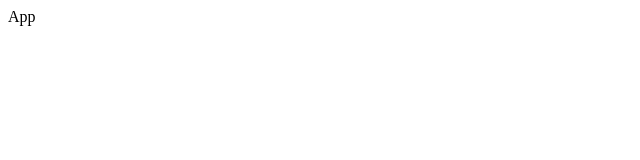
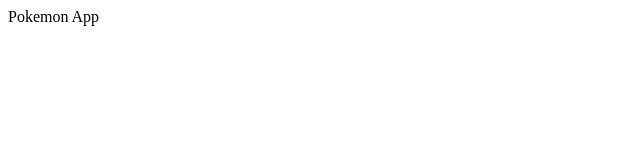
Before and after one commit to dimitarsabev00/Pokemon-App, a React (Vite) app: page / in a window 1280 px wide. Shown: the top 160 px of the page, without its empty margins (0-640 px from the left). Built offline with nearby package versions, Linux system fonts and the light colour scheme.

Commit message:
Install SASS

```diff
--- a/package.json
+++ b/package.json
@@ -11,7 +11,8 @@
   },
   "dependencies": {
     "react": "^18.2.0",
-    "react-dom": "^18.2.0"
+    "react-dom": "^18.2.0",
+    "sass": "^1.74.1"
   },
   "devDependencies": {
     "@types/react": "^18.2.66",
--- a/src/App.tsx
+++ b/src/App.tsx
@@ -1,5 +1,8 @@
-const App = () => {
-  return <div>App</div>;
+import React from "react";
+import "./App.scss";
+
+const App: React.FC = () => {
+  return <div>Pokemon App</div>;
 };
 
 export default App;
--- a/src/main.tsx
+++ b/src/main.tsx
@@ -1,6 +1,6 @@
 import ReactDOM from "react-dom/client";
 import App from "./App.tsx";
-import "./index.css";
+import "./index.scss";
 
 ReactDOM.createRoot(document.getElementById("root")!).render(
   <>
```
Also changed, not shown: src/App.css (deleted), src/App.scss (added), src/index.css (deleted), src/index.scss (added), 1 other file (tests, documents, lock files or other folders).
